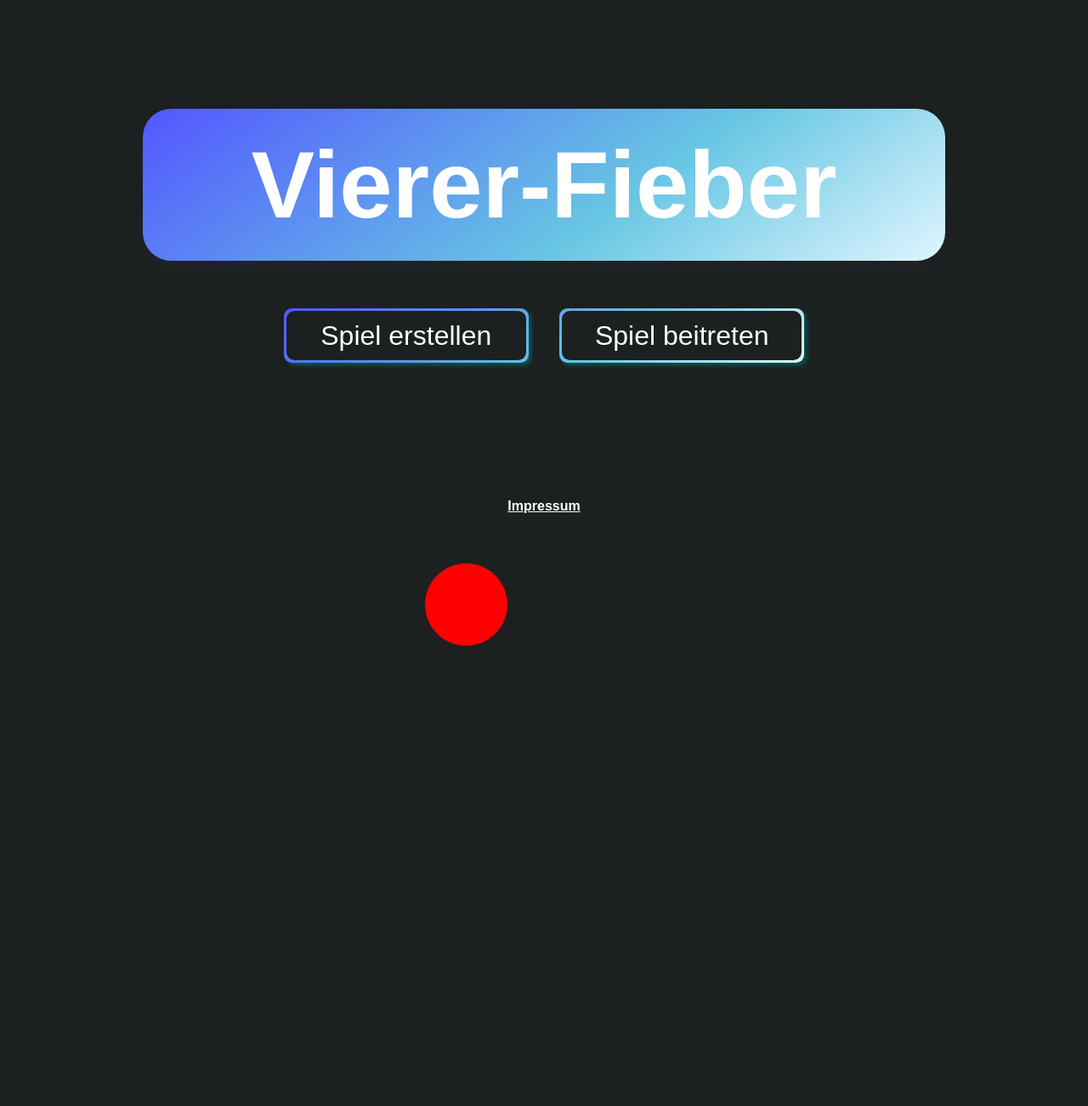
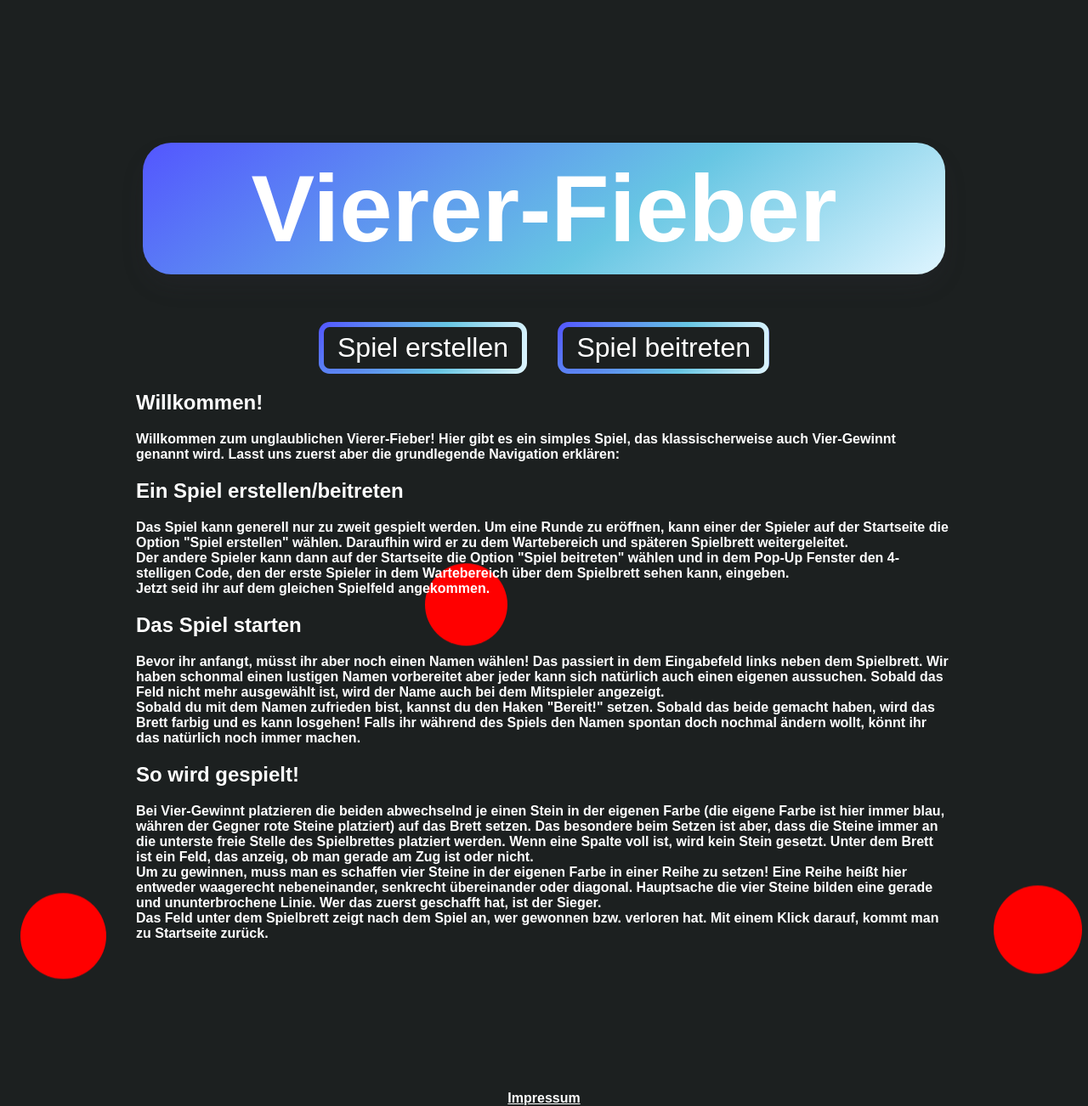
Before and after one commit to Sebastian-Heinzenburger/viererfieber, a Python web app: template templates/index.html in a window 1280 px wide. Shown: the whole page at 85% size. Before the commit the page ends 761 px from the top, so only its background shows below. Run offline with Jinja, Linux system fonts and the light colour scheme; the template is opened without the code that fills it, so the values that code supplies are empty.

Commit message:
final final = new final 	modified:   lobby/target/debug/lobby 	modified:   static/index.css 	modified:   static/index.js 	modified:   static/lobby.css 	modified:   static/lobby.js 	new file:   static/root.css 	modified:   templates/index.html 	modified:   templates/lobby.html

```diff
--- a/static/index.css
+++ b/static/index.css
@@ -1,25 +1,9 @@
-:root{
-  --background-color: rgb(28, 32, 32);
-  --font-color: rgb(255,255,255);
-  --element-image: linear-gradient(144deg,#5356FF, #67C6E3 60%,#DFF5FF);
-}
-
-body,#background_section,#grey_out_section{
-  margin: 0;
-  width: 100%;
-  height: 100%;
-}
-
 body {
-  display: flex;
-  flex-direction: column;
   text-align: center;
-  margin-top: 10%;
-  font-family: Arial, Helvetica, sans-serif;
   font-weight: bold;
 }
 
-#background_section{
+.background_div{
   position: absolute;
   top: 0;
   left: 0;
@@ -36,51 +20,25 @@ body {
   100%{transform: translateY(200vh)}
 }
 
-#title_section{
+.title_div{
   font-size: 7em;
   clear: both;
-  background-image: var(--element-image);
   border-color: black;
   box-shadow: rgba(57, 51, 65, 0.2) 0 15px 30px -5px;
-  padding: 25px;
   margin-bottom: 0.5em;
   margin-left: 1.5em;
   margin-right: 1.5em;
+  margin-top: 1.5em;
   border-width: 0.07em;
-  border-radius: 0.3em;
-  color: var(--font-color);
 }
 
-#button_container{
-  display: flex;
-  align-items: center;
-  justify-content: center;
-  padding: 0;
-  width: 100%;
-}
-
-#imprint_section{
+.imprint_div{
   margin-top: 10em;
   font-size: 1em;
 }
-#imprint_section a{
+
+.imprint_div .link{
   color: var(--font-color);
-}
-
-.buttons{
-  background-image: var(--element-image);
-  background-size: 200% 100%;
-  align-items: center;
-  justify-content: center;
-  height: 2em;
-  width: 9em;
-  font-size: 2em;
-  border-width: 0.0em;
-  border-radius: 0.3em;
-  box-shadow: 0.1em 0.1em 5px rgb(14, 84, 81);
-  color: var(--font-color);
-  touch-action: manipulation;
-  padding: 0;
 }
 
 .left_button{
@@ -92,30 +50,13 @@ body {
   margin-left: 0.5em;
 }
 
-.buttons div div{
-  text-size-adjust: none;
-  background-color: var(--background-color);
-  border-radius: 0.3em;
-  width: 8.8em;
-  height: 1.8em;
-  transition: 400ms;
-  text-align: center;
-  display: flex;
-  align-self: center;
-  justify-content: center;
+.rules{
+  margin: 0em 10em;
+  text-align: left;
+  color: var(--font-color);
 }
 
-.buttons div{
-  display: flex;
-  align-items: center;
-  justify-content: center;
-}
-
-.buttons:hover div {
-  background: none;
-}
-
-#join_game_dialog{
+.join_game_dialog{
   font-weight: 2em;
   font-size: 2em;
   color: var(--font-color);
@@ -132,13 +73,13 @@ body {
   text-align: center;
   border: dotted;
 }
+
 .dialog_button{
-  margin-top: 4%;
-  width: 30%;
+  margin-top: 2em;
   font-size: 1em;
 }
 
-#grey_out_section{
+.grey_out_div{
   position: absolute;
   top: 0;
   bottom: 0;
--- a/static/index.js
+++ b/static/index.js
@@ -4,7 +4,7 @@ function createGame() {
 
 function joinGame() {
   let dialog = document.querySelector("#join_game_dialog");
-  let grey_out = document.querySelector("#grey_out_section")
+  let grey_out = document.querySelector("#grey_out_div")
   dialog.setAttribute("open", "open");
   grey_out.removeAttribute("hidden");
   dialog.style.zIndex = "10";
@@ -14,7 +14,7 @@ function joinGame() {
 
 function closeDialog() {
   let dialog = document.querySelector("#join_game_dialog");
-  let grey_out = document.querySelector("#grey_out_section")
+  let grey_out = document.querySelector("#grey_out_div")
   dialog.close();
   grey_out.setAttribute("hidden","hidden");
   dialog.style.zIndex = "0";
@@ -55,7 +55,7 @@ function submitDialog(current, index) {
 }
 
 (async() => {
-  let background = document.querySelector("#background_section");
+  let background = document.querySelector("#background_div");
   while(!!"Pineapple"){
     let circle_div = document.createElement("div");
     circle_div.setAttribute("class","background_circle");
--- /dev/null
+++ b/static/root.css
@@ -0,0 +1,46 @@
+:root{
+    --background-color: rgb(28, 32, 32);
+    --font-color: rgb(255,255,255);
+    --element-image: linear-gradient(144deg,#5356FF, #67C6E3 60%,#DFF5FF);
+    --button-border: linear-gradient(var(--background-color), var(--background-color)), radial-gradient(circle at top left, #5356FF, #67C6E3 60%,#DFF5FF);
+}
+
+body{
+    display: flex;
+    flex-direction: column;
+    font-family: Arial, Helvetica, sans-serif;
+    background-color: var(--background-color);
+}
+
+body,.background_div,.grey_out_div{
+    margin: 0;
+    width: 100%;
+    height: 100%;
+}
+
+.text{
+    text-align: center;
+    padding: 1%;
+    border-radius: 0.3em;
+    background-image: var(--element-image);
+    color: var(--font-color);
+}
+
+.button{
+    width: fit-content;
+    font-size: 2em;
+    padding-left: 0.5em;
+    padding-right: 0.5em;
+    padding-top: 0.2em;
+    padding-bottom: 0.2em;
+    color: var(--font-color);
+
+    border: double 0.2em transparent;
+    border-radius: 0.4em;
+    background-image: var(--button-border);
+    background-origin: border-box;
+    background-clip: padding-box, border-box;
+}
+.button:hover {
+    background-image: var(--element-image);
+}
--- a/templates/index.html
+++ b/templates/index.html
@@ -1,20 +1,52 @@
 <!DOCTYPE html>
 <html lang="de">
   <head>
-    <meta charset="UTF-8" />
+    <meta charset="UTF-8">
+    <link rel="stylesheet" href="/static/root.css">
     <link rel="stylesheet" href="/static/index.css">
     <title>Vierer-Fieber</title>
   </head>
   <body>
-    <div id="title_section">Vierer-Fieber</div>
-    <div id="button_section">
-      <button class="buttons left_button"  role="button" id="create_game" ><div><div onclick="createGame()" id="create_game">Spiel erstellen</div></div></button>
-      <button class="buttons right_button"  role="button" id="join_game" ><div><div onclick="joinGame()" id="join_game">Spiel beitreten</div></div></button>
+    <div class="text title_div">Vierer-Fieber</div>
+    <div id="button_div">
+      <button class="button left_button" onclick="createGame()">Spiel erstellen</button>
+      <button class="button right_button" onclick="joinGame()">Spiel beitreten</button>
     </div>
-    <div id="imprint_section">
-      <a href="#" onclick="prompt('Hallo Welt')">Impressum</a>
+    <div class="rules">
+      <section>
+        <h1>Willkommen!</h1>
+        <p>
+          Willkommen zum unglaublichen Vierer-Fieber! Hier gibt es ein simples Spiel, das klassischerweise auch Vier-Gewinnt genannt wird. Lasst uns zuerst aber die grundlegende Navigation erklären:
+        </p>
+        </section>
+      <section>
+        <h1>Ein Spiel erstellen/beitreten</h1>
+        <p>
+          Das Spiel kann generell nur zu zweit gespielt werden. Um eine Runde zu eröffnen, kann einer der Spieler auf der Startseite die Option "Spiel erstellen" wählen. Daraufhin wird er zu dem Wartebereich und späteren Spielbrett weitergeleitet. <br>
+          Der andere Spieler kann dann auf der Startseite die Option "Spiel beitreten" wählen und in dem Pop-Up Fenster den 4-stelligen Code, den der erste Spieler in dem Wartebereich über dem Spielbrett sehen kann, eingeben. <br>
+          Jetzt seid ihr auf dem gleichen Spielfeld angekommen.
+        </p>
+      </section>
+      <section>
+        <h1>Das Spiel starten</h1>
+        <p>
+          Bevor ihr anfangt, müsst ihr aber noch einen Namen wählen! Das passiert in dem Eingabefeld links neben dem Spielbrett. Wir haben schonmal einen lustigen Namen vorbereitet aber jeder kann sich natürlich auch einen eigenen aussuchen. Sobald das Feld nicht mehr ausgewählt ist, wird der Name auch bei dem Mitspieler  angezeigt. <br>
+          Sobald du mit dem Namen zufrieden bist, kannst du den Haken "Bereit!" setzen. Sobald das beide gemacht haben, wird das Brett farbig und es kann losgehen! Falls ihr während des Spiels den Namen spontan doch nochmal ändern wollt, könnt ihr das natürlich noch immer machen.
+        </p>
+        </section>
+      <section>
+        <h1>So wird gespielt!</h1>
+        <p>
+          Bei Vier-Gewinnt platzieren die beiden abwechselnd je einen Stein in der eigenen Farbe (die eigene Farbe ist hier immer blau, währen der Gegner rote Steine platziert) auf das Brett setzen. Das besondere beim Setzen ist aber, dass die Steine immer an die unterste freie Stelle des Spielbrettes platziert werden. Wenn eine Spalte voll ist, wird kein Stein gesetzt. Unter dem Brett ist ein Feld, das anzeig, ob man gerade am Zug ist oder nicht.<br>
+          Um zu gewinnen, muss man es schaffen vier Steine in der eigenen Farbe in einer Reihe zu setzen! Eine Reihe heißt hier entweder waagerecht nebeneinander, senkrecht übereinander oder diagonal. Hauptsache die vier Steine bilden eine gerade und ununterbrochene Linie. Wer das zuerst geschafft hat, ist der Sieger. <br>
+          Das Feld unter dem Spielbrett zeigt nach dem Spiel an, wer gewonnen bzw. verloren hat. Mit einem Klick darauf, kommt man zu Startseite zurück.
+        </p>
+      </section>
     </div>
-    <dialog id="join_game_dialog">
+    <div class="imprint_div">
+      <a class="link" href="#" onclick="prompt('Hallo Welt')">Impressum</a>
+    </div>
+    <dialog id="join_game_dialog" class="join_game_dialog">
       <p>Lobby Code:</p>
       <form method="post" action="lobby" id="lobbyForm">
         <input type="text" name="code" id="code" value="0000" hidden>
@@ -22,57 +54,47 @@
           required
           class="code_digit"
           type="text"
-          inputtype="numeric"
           maxlength="1"
           id="num0"
           autocomplete="off"
           oninput="focusInput(this, 0)"
           autofocus
-        />
+        >
         <input
           required
           class="code_digit"
           type="text"
-          inputtype="numeric"
           maxlength="1"
           id="num1"
-          min="0"
-          max="9"
           autocomplete="off"
           oninput="focusInput(this, 1)"
-        />
+        >
         <input
           required
           class="code_digit"
           type="text"
-          inputtype="numeric"
           maxlength="1"
           id="num2"
-          min="0"
-          max="9"
           autocomplete="off"
           oninput="focusInput(this, 2)"
-        />
+        >
         <input
           required
           class="code_digit"
           type="text"
-          inputtype="numeric"
           maxlength="1"
           id="num3"
-          min="0"
-          max="9"
           autocomplete="off"
           oninput="submitDialog(this, 3)"
-        />
+        >
         <br>
-        <button class="buttons left_button dialog_button" type="button"><div><div onclick="closeDialog()">Schließen</div></div></button>
-        <button class="buttons right_button dialog_button" type="button"><div><div onclick="submitDialog(document.querySelector('#num3', 3))" >Beitreten</div></div></button>
+        <button class="button left_button dialog_button" type="button" onclick="closeDialog()">Schließen</button>
+        <button class="button right_button dialog_button" type="button" onclick="submitDialog(document.querySelector('#num3', 3))">Beitreten</button>
 
       </form>
     </dialog>
-    <div id="grey_out_section" hidden></div>
-    <div id="background_section"></div>
+    <div id="grey_out_div" class="grey_out_div" hidden></div>
+    <div id="background_div" class="background_div"></div>
 
     <script src="/static/index.js" ></script>
 
```
Also changed, not shown: static/lobby.css (+23 -86 lines), static/lobby.js (+58 -19 lines), templates/lobby.html (+8 -8 lines).
